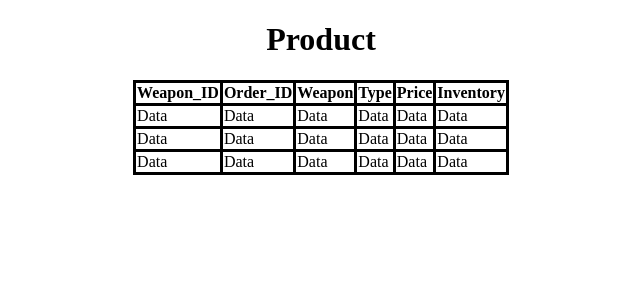
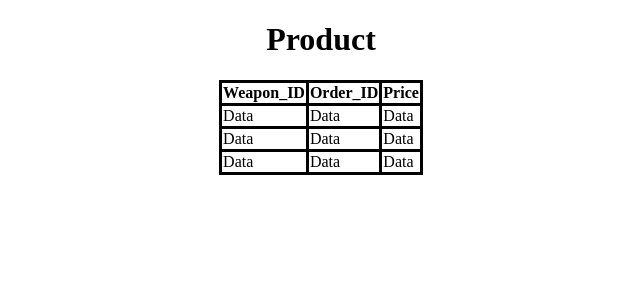
Before and after one commit to schaafru/cs340-flask, a Flask app: page /product in a window 1280 px wide. Shown: the part 26-326 px from the top of the page, without its empty margins (319-959 px from the left). Run offline with Flask 2, Linux system fonts and the light colour scheme; some libraries are stand-ins or nearby versions.

Commit message:
Update Product.html

```diff
--- a/templates/Product.html
+++ b/templates/Product.html
@@ -22,15 +22,9 @@
                     <tr bgcolor="#ffffff">
                         <th>Weapon_ID</th>
                         <th>Order_ID</th>
-                        <th>Weapon</th>
-                        <th>Type</th>
                         <th>Price</th>
-                        <th>Inventory</th>
                     </tr>
                     <tr bgcolor="#ffffff">
-                        <td>Data</td>
-                        <td>Data</td>
-                        <td>Data</td>
                         <td>Data</td>
                         <td>Data</td>
                         <td>Data</td>
@@ -39,14 +33,8 @@
                         <td>Data</td>
                         <td>Data</td>
                         <td>Data</td>
-                        <td>Data</td>
-                        <td>Data</td>
-                        <td>Data</td>
                     </tr>
                     <tr bgcolor="#ffffff">
-                        <td>Data</td>
-                        <td>Data</td>
-                        <td>Data</td>
                         <td>Data</td>
                         <td>Data</td>
                         <td>Data</td>
```
